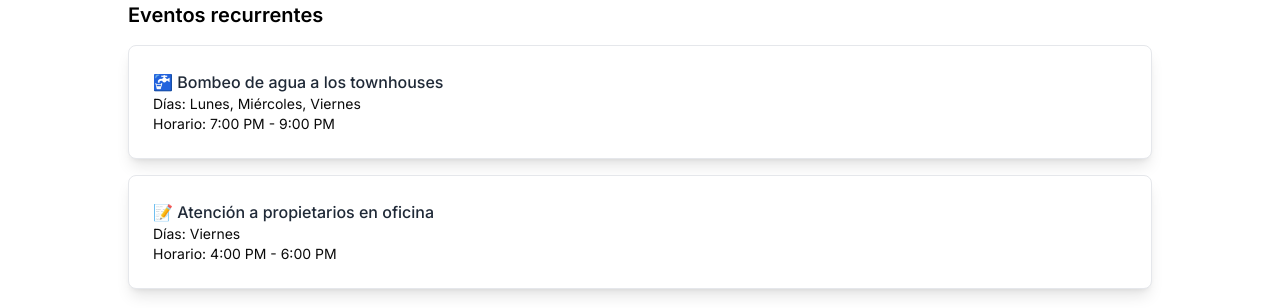
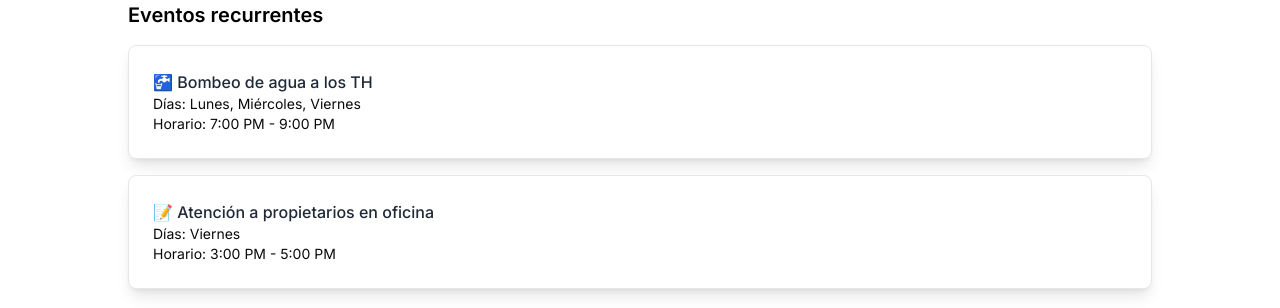
Before and after one commit to JanteWinkel/vista-azul-page, a Next.js app: page /calendario in a window 1280 px wide. Shown: the part 227-535 px from the top of the page. Built offline with nearby package versions, Linux system fonts and the light colour scheme.

Commit message:
finanzas y correcciones generales

```diff
--- a/app/calendario/calendario_components/eventos.tsx
+++ b/app/calendario/calendario_components/eventos.tsx
@@ -18,7 +18,7 @@ interface Holiday {
 // Eventos recurrentes
 const recurringEvents: Event[] = [
     {
-        title: "Bombeo de agua a los townhouses",
+        title: "Bombeo de agua a los TH",
         days: ["Lunes", "Miércoles", "Viernes"],
         time: "7:00 PM - 9:00 PM",
         emoji: "🚰",
@@ -26,7 +26,7 @@ const recurringEvents: Event[] = [
     {
         title: "Atención a propietarios en oficina",
         days: ["Viernes"],
-        time: "4:00 PM - 6:00 PM",
+        time: "3:00 PM - 5:00 PM",
         emoji: "📝",
     },
 ];
--- a/app/calendario/page.tsx
+++ b/app/calendario/page.tsx
@@ -26,7 +26,7 @@ interface Holiday {
 // Eventos recurrentes
 const recurringEvents: Event[] = [
     {
-        title: "Bombeo de agua a los townhouses",
+        title: "Bombeo de agua a los TH",
         days: ["Monday", "Wednesday", "Friday"],
         time: "7:00 PM - 9:00 PM",
         emoji: "🚰",
--- a/app/contactos/page.tsx
+++ b/app/contactos/page.tsx
@@ -39,8 +39,8 @@ const contactData: ContactItem[] = [
     contacts: [
       {
         name: "Oficial de Guardia",
-        phone: "+58 424-888-9999",
-        notes: "Disponible 24/7 para emergencias y acceso al condominio.",
+        phone: "+58 412-337-5766",
+        notes: "Disponible 24/7 para emergencias.",
       },
     ],
   },
--- a/app/horarios/page.tsx
+++ b/app/horarios/page.tsx
@@ -41,7 +41,7 @@ const schedules: ScheduleItem[] = [
   },
   {
     area: "Horario Laboral",
-    description: "Remodelaciones y trabajos pesados.",
+    description: "Remodelaciones y trabajos pesados en los TH.",
     schedules: [
       { day: "Lunes a Viernes", hours: "8:00 AM - 12:00 PM, 1:00 PM - 5:00 PM" },
     ],
```
